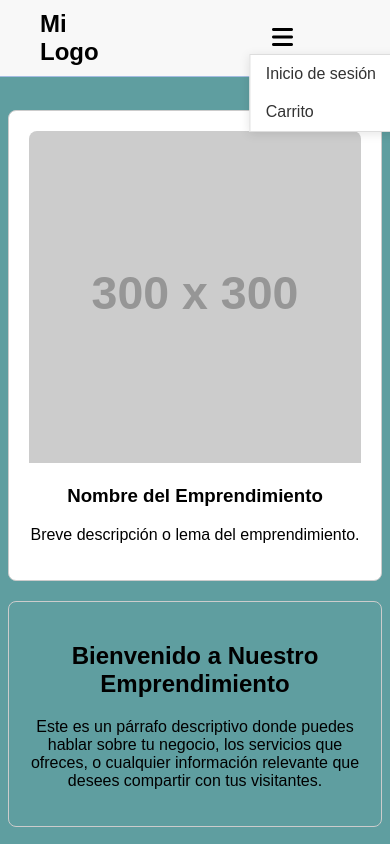
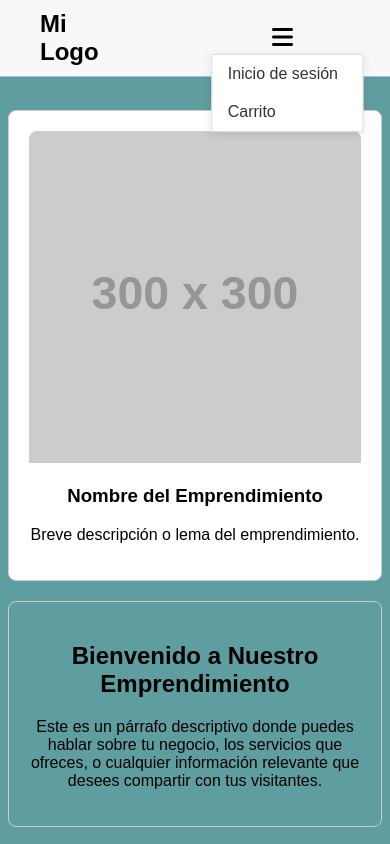
Before and after one commit to emipignatelli/reinaaromas, a plain HTML site: page index.html in a window 390 px wide. Both pictures are taken after a click on the element 282 px from the left and 38 px from the top of the page. Drawn offline with Linux system fonts and the light colour scheme; placeholder pictures from the web are drawn by us.

```diff
--- a/styles/styles.css
+++ b/styles/styles.css
@@ -100,6 +100,10 @@ input {
 
 /* Para teléfonos móviles (hasta 480px) */
 @media (max-width: 480px) {
+    .dropdown {
+        transform: translate(145%);
+
+    }
     .mobile-menu {
         display: flex;
         position: relative;
```
